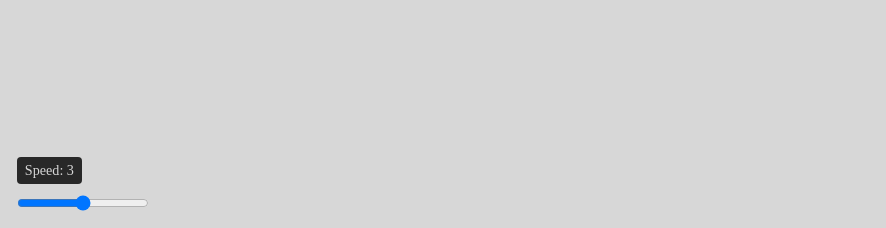
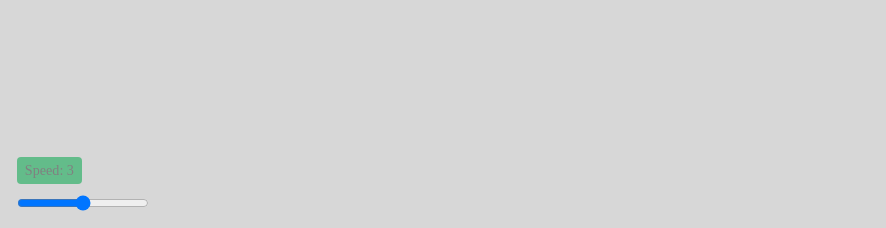
Before and after one commit to jckdm/tianatime, a plain HTML site: page live.html in a window 1280 px wide. Shown: the part 572-800 px from the top of the page, without its empty margins (0-886 px from the left). Drawn offline with nearby package versions, Linux system fonts and the light colour scheme.

Commit message:
my eyes look funny

```diff
--- a/css/live.css
+++ b/css/live.css
@@ -45,6 +45,8 @@ body { background-color: gray; }
   padding: 0.3rem 0.5rem;
   margin: 0.25rem;
   cursor: pointer;
+  background-color: #3CB371BF;
+  color: #808080;
 }
 
 #rng {
@@ -54,7 +56,9 @@ body { background-color: gray; }
 
 #sptxt { bottom: 5vh; }
 
-input[type='range']::-webkit-slider-runnable-track { color: #808080; }
+input[type='range']::-webkit-slider-runnable-track {
+  color: #808080;
+}
 
 input[type="range"]::-moz-range-track {
   background-color: #808080;
--- a/js/live.js
+++ b/js/live.js
@@ -55,9 +55,6 @@ async function color() {
     var cx = 'rgb(' + c + ',' + c + ',' + c + ')';
 
     $("body").css("backgroundColor", ccx);
-    $("#sptxt").css("backgroundColor", cx);
-    $("#sptxt").css("color", ccx);
-    $("#rng").css("backgroundColor", cx);
     await sleep(60000);
   }
 }
```
